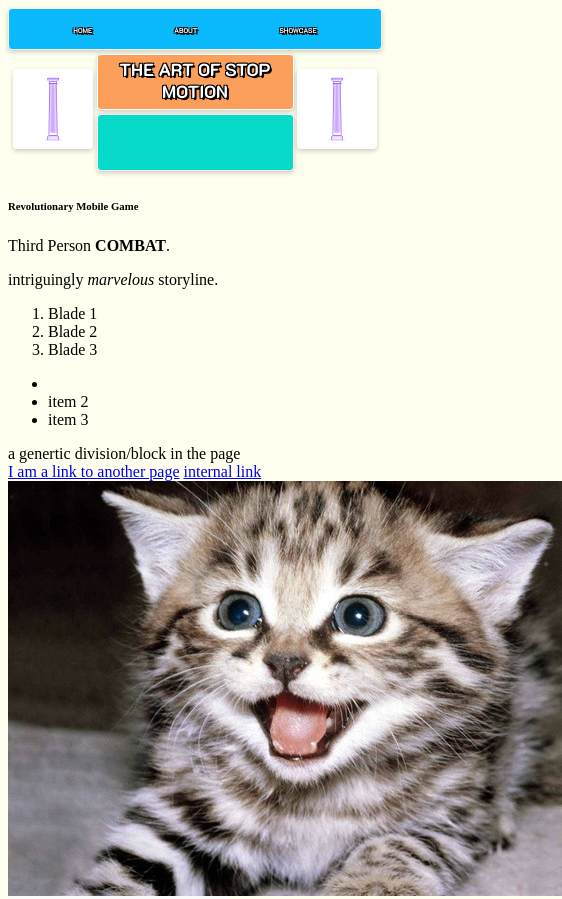
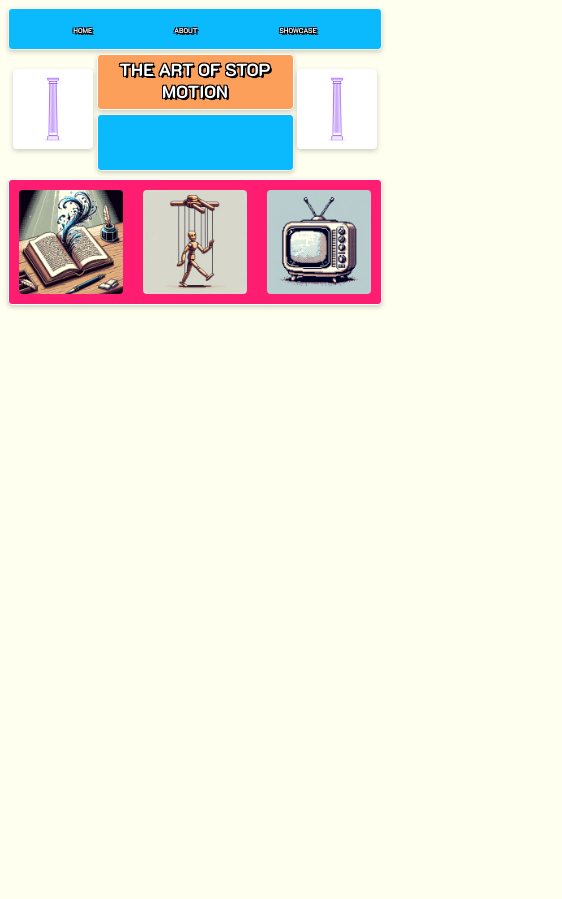
Before and after one commit to TheViision/TheViision.github.io, a plain HTML site: page index.html in a window 390 px wide. Shown: the top 899 px of the page, 562 px wide, since content can reach past the window. After the commit the page ends 844 px from the top, so only its background shows below. Drawn offline with Linux system fonts and the light colour scheme; a web font is replaced by a local one.

Commit message:
Caurosel

```diff
--- a/css/landing.css
+++ b/css/landing.css
@@ -67,12 +67,16 @@ body{
 
 /* COLUMN CSS Start */
 
-#LIM img{
+#LIM, #RIM {
+  flex: 0 0 auto;
   margin-top: 4vw;
+}
+
+#LIM img, #RIM img {
+  height: 100%; /* Make the images fill the container height */
   border: 0.25vw solid white;
-  text-align: center;
-  border-radius: 1vw 1vw 1vw 1vw;
   height: 20vw;
+  border-radius: 1vw;
   box-shadow: 0 0.5vw 5px rgba(0,0,0,0.2);
 }
 
@@ -118,22 +122,8 @@ body{
 
 /* Title CSS End*/
 
-
-/* COLUMN CSS Start */
-
-#RIM img{
-  margin-top: 4vw;
-  border: 0.25vw solid white;
-  text-align: center;
-  border-radius: 1vw 1vw 1vw 1vw;
-  height: 20vw;
-  box-shadow: 0 0.5vw 5px rgba(0,0,0,0.2);
-}
-
-/* COLUMN CSS End */
-
 #intro{
-  background-color: #06DAC9;
+  background-color: #0ABAFC;
   border: 0.25vw solid white;
   text-align: center;
   border-radius: 1vw 1vw 1vw 1vw;
@@ -167,3 +157,69 @@ body{
   justify-content: flex-start;
   width: 50vw;
 }
+
+
+/* CSS FOR CAROUSEL */
+
+#carousel_box {
+  background-color: #FF1D72;
+  border: 0.25vw solid white;
+  padding: 10px 0;
+  text-align: center;
+  border-radius: 1vw;
+  box-shadow: 0 0.5vw 5px rgba(0,0,0,0.2);
+  margin-top: 1vw;
+  margin-bottom: 1vw;
+  display: flex;
+  justify-content: center;
+  position: relative;
+}
+
+.carousel-container {
+  display: flex;
+  justify-content: space-around;
+  width: 100%;
+}
+
+.carousel-item {
+  position: relative;
+  width: 100%;
+  margin: 0 10px;
+  overflow: hidden;
+  border-radius: 1vw;
+}
+
+.carousel-item img {
+  box-shadow: 0 0.5vw 5px rgba(0,0,0,0.2);
+  width: 100%;
+  height: auto;
+  transition: transform 0.5s ease, box-shadow 0.5s ease;
+}
+
+.carousel-text {
+  font-family: KANIT;
+  text-shadow:
+  2px 2px 0 #000,
+  -1px -1px 0 #000,
+  1px -1px 0 #000,
+  -1px 1px 0 #000,
+  1px 1px 0 #000;
+  font-size: 3vw;
+  position: absolute;
+  top: 0;
+  left: 0;
+  width: 100%;
+  height: 100%;
+  background-color: rgba(0, 0, 0, 0.5);
+  color: white;
+  display: flex;
+  align-items: center;
+  justify-content: center;
+  opacity: 0;
+  transition: opacity 0.5s ease;
+  pointer-events: none;
+}
+
+.carousel-item:hover .carousel-text {
+  opacity: 1;
+}
--- a/index.html
+++ b/index.html
@@ -42,46 +42,42 @@
               </div>
 
             </div>
-
           <div id="RIM">
             <img src="images/Pillar.jpg" alt="Right Image "/>
           </div>
 
         </div>
 
+        <div id="carousel_box">
+          <div class="carousel-container">
+              <div class="carousel-item">
+                <a href="about.html">
+                  <img src="images/book.webp" alt="Stop Motion Image 1">
+                  <span class="carousel-text">ABOUT</span>
+                </a>
               </div>
-    <h6>Revolutionary Mobile Game</h6>
-    <p>Third Person <b>COMBAT</b>.</p>
-    <p>intriguingly <i>marvelous</i> storyline.</p>
-
-    <ol>
-      <li>Blade 1</li>
-      <li>Blade 2</li>
-      <li>Blade 3</li>
-    </ol>
-
-    <ul>
-      <li></li>
-      <li>item 2</li>
-      <li>item 3</li>
-    </ul>
-
-    <!-- generic -->
-    <div id="my-unique-id">
-      a genertic division/block in the <span>page</span>
+              <div class="carousel-item">
+                 <a href="index.html">
+                  <img src="images/home_icon.webp" alt="Stop Motion Image 2">
+                  <span class="carousel-text">HOME</span>
+                </a>
+              </div>
+              <div class="carousel-item">
+                <a href="showcase.html">
+                  <img src="images/TV.webp" alt="Stop Motion Image 3">
+                  <span class="carousel-text">SHOWCASE</span>
+                </a>
+              </div>
+          </div>
       </div>
 
-    <!-- links -->
-    <a href="page.html">I am a link to another page</a>
-    <a href="#my-unique-id">internal link</a>
+    </div>
 
-    <br/>
-    <!-- images -->
-    <img src="kitty.jpg" alt-text="what is the image of" />
-    <img src="cat-cat-dance.gif" alt-text="what is the image of" />
-    <img src="https://media.istockphoto.com/photos/european-short-haired-cat-picture-id1072769156?k=20&m=1072769156&s=612x612&w=0&h=k6eFXtE7bpEmR2ns5p3qe_KYh098CVLMz4iKm5OuO6Y=" />
-    <!-- image as link -->
-    <a href="http://duckduckgo.com"><img src="kitty.jpg" alt-text="the image is of a kitty being happy" /></a>
+    <footer>
+
+    </footer>
+
+    <script src="js/interaction.js"></script>
 
   </body>
 </html>
```
Also changed, not shown: images/TV.webp (added), images/book.webp (added), images/home_icon.webp (added), js/interaction.js (added), 1 other file. Lines whose indentation alone changed are shown as unchanged.
